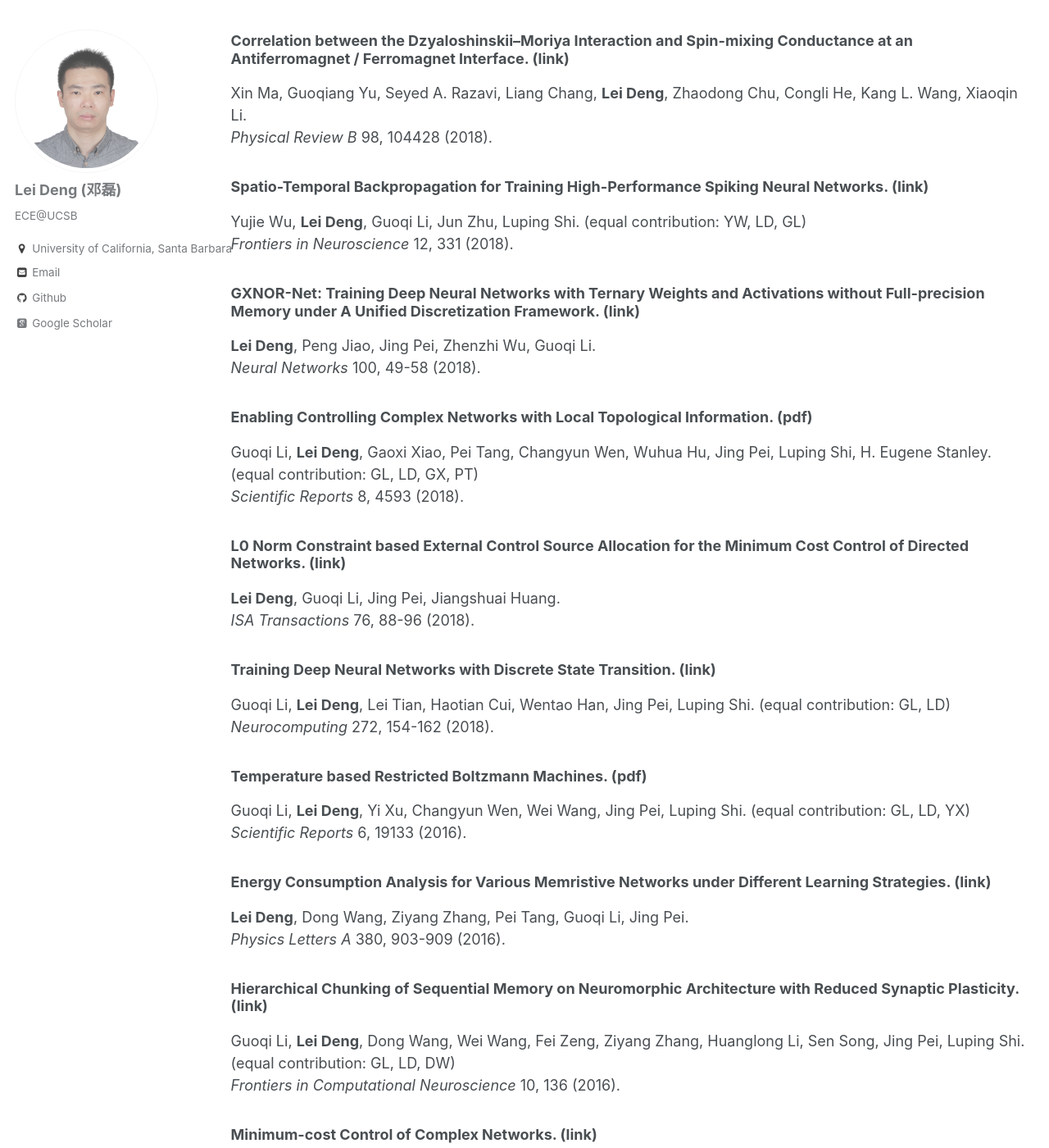
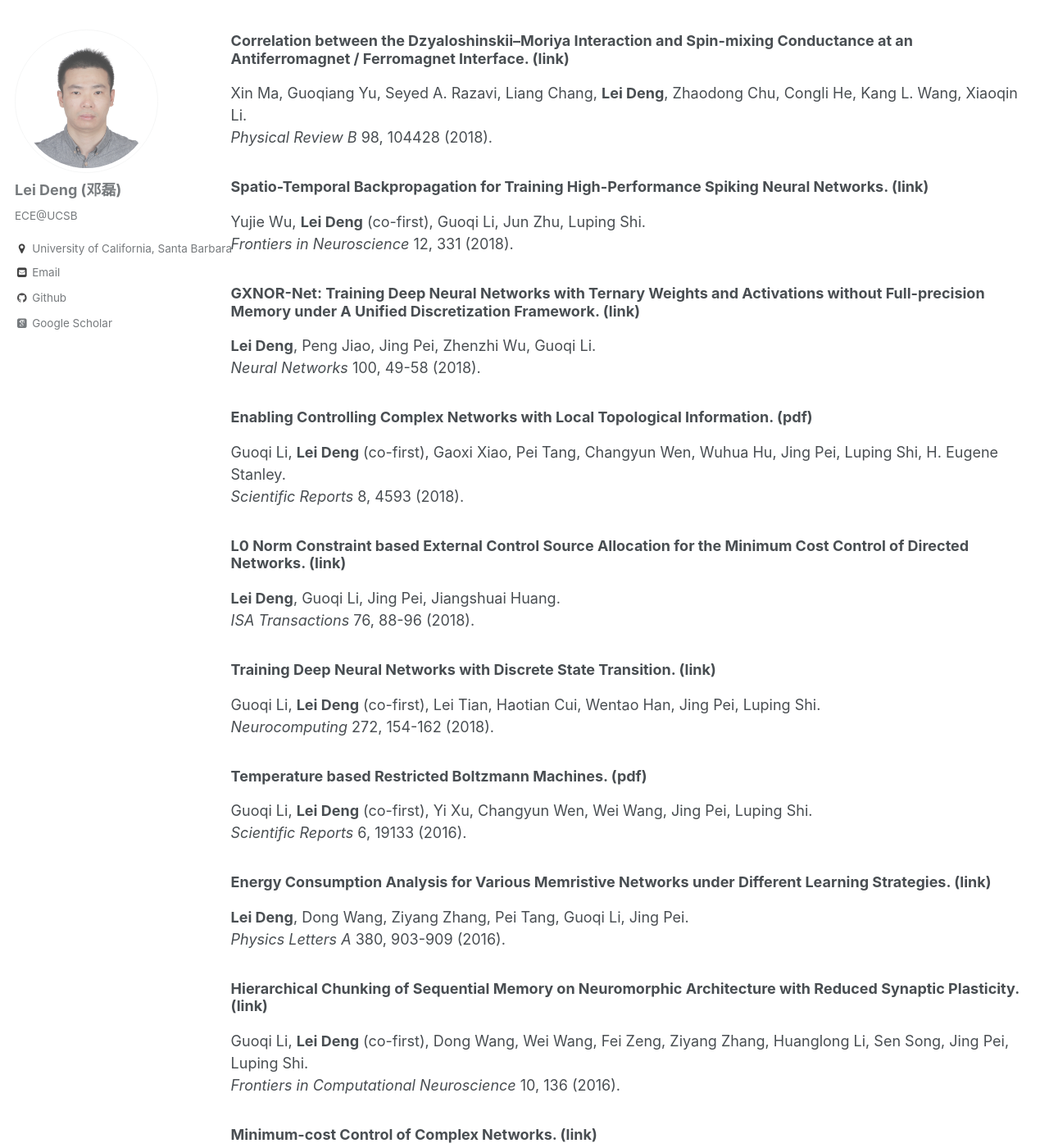
Before and after one commit to dllfei/dllfei.github.io, a Jekyll site: the page built from _pages/publications.md, in a window 1280 px wide and 1400 px high, scrolled down 1788 px. Shown: the whole window at 82% size. Built offline with Jekyll 4.4.1, drawn with Linux system fonts in a browser that asks for light colours; some web fonts are replaced; some of the changed text lies outside the part shown.

Commit message:
Update publications.md

```diff
--- a/_pages/publications.md
+++ b/_pages/publications.md
@@ -9,7 +9,7 @@ author_profile: true
 ## Journals
 
 ### Towards Artificial General Intelligence with Hybrid Tianjic Chip Architecture. ([link](https://www.nature.com/articles/s41586-019-1424-8)) <br />
-Jing Pei, **Lei Deng**, Sen Song, Mingguo Zhao, Youhui Zhang, Shuang Wu, Guanrui Wang, Zhe Zou, Zhenzhi Wu, Wei He, Feng Chen, Ning Deng, Si Wu, Yu Wang, Yujie Wu, Zheyu Yang, Cheng Ma, Guoqi Li, Wentao Han, Huanglong Li, Huaqiang Wu, Rong Zhao, Yuan Xie, Luping Shi. (equal contribution: JP, LD, SS, MZ, YZ, SW, GW) <br />
+Jing Pei, **Lei Deng** (co-first), Sen Song, Mingguo Zhao, Youhui Zhang, Shuang Wu, Guanrui Wang, Zhe Zou, Zhenzhi Wu, Wei He, Feng Chen, Ning Deng, Si Wu, Yu Wang, Yujie Wu, Zheyu Yang, Cheng Ma, Guoqi Li, Wentao Han, Huanglong Li, Huaqiang Wu, Rong Zhao, Yuan Xie, Luping Shi. <br />
 *Nature* 572, 106-111 (2019). (**Cover Paper**)
 
 ### Containment Control of Directed Networks with Time-varying Nonlinear Multi-agents using Minimum Number of Leaders. ([link](https://www.sciencedirect.com/science/article/pii/S0378437119304625)) <br />
@@ -25,7 +25,7 @@ Kun Song, Guoqi Li, Xumin Chen, **Lei Deng**, Gaoxi Xiao, Fei Zeng, Jing Pei. <b
 *IEEE Transactions on Cybernetics* (2019).
 
 ### Effective and Efficient Batch Normalization Using Few Uncorrelated Data for Statistics' Estimation. ([pdf](https://arxiv.org/pdf/1810.10962.pdf)) <br />
-Zhaodong Chen, **Lei Deng**, Guoqi Li, Jiawei Sun, Xing Hu, Xin Ma, Yuan Xie. (equal contribution: ZC, LD) <br />
+Zhaodong Chen, **Lei Deng** (co-first), Guoqi Li, Jiawei Sun, Xing Hu, Xin Ma, Yuan Xie. <br />
 (Submitted to *IEEE Transactions on Neural Networks and Learning Systems*).
 
 ### SemiMap: A Semi-folded Convolution Mapping for Speed-Overhead Balance on Crossbars. ([link](https://ieeexplore.ieee.org/abstract/document/8556049)) <br />
@@ -45,7 +45,7 @@ Leitao Gao, Guangshe Zhao, Guoqi Li, **Lei Deng**, Fei Zeng. <br />
 *Journal of the Franklin Institute* 355, 8141-8157 (2018).
 
 ### Crossbar-Aware Neural Network Pruning. ([pdf](https://ieeexplore.ieee.org/stamp/stamp.jsp?tp=&arnumber=8485680)) <br />
-Ling Liang, **Lei Deng**, Yueling Zeng, Xing Hu, Yu Ji, Xin Ma, Guoqi Li, Yuan Xie. (equal contribution: LL, LD) <br />
+Ling Liang, **Lei Deng** (co-first), Yueling Zeng, Xing Hu, Yu Ji, Xin Ma, Guoqi Li, Yuan Xie. <br />
 *IEEE Access* 6, 58324-58337 (2018).
 
 ### L1-Norm Batch Normalization for Efficient Training of Deep Neural Networks. ([link](https://ieeexplore.ieee.org/document/8528524)) <br />
@@ -57,7 +57,7 @@ Xin Ma, Guoqiang Yu, Seyed A. Razavi, Liang Chang, **Lei Deng**, Zhaodong Chu, C
 *Physical Review B* 98, 104428 (2018).
 
 ### Spatio-Temporal Backpropagation for Training High-Performance Spiking Neural Networks. ([link](https://www.frontiersin.org/articles/10.3389/fnins.2018.00331/full)) <br />
-Yujie Wu, **Lei Deng**, Guoqi Li, Jun Zhu, Luping Shi. (equal contribution: YW, LD, GL) <br />
+Yujie Wu, **Lei Deng** (co-first), Guoqi Li, Jun Zhu, Luping Shi. <br />
 *Frontiers in Neuroscience* 12, 331 (2018).
 
 ### GXNOR-Net: Training Deep Neural Networks with Ternary Weights and Activations without Full-precision Memory under A Unified Discretization Framework. ([link](https://www.sciencedirect.com/science/article/pii/S0893608018300108)) <br />
@@ -65,7 +65,7 @@ Yujie Wu, **Lei Deng**, Guoqi Li, Jun Zhu, Luping Shi. (equal contribution: YW,
 *Neural Networks* 100, 49-58 (2018).
 
 ### Enabling Controlling Complex Networks with Local Topological Information. ([pdf](https://www.nature.com/articles/s41598-018-22655-5.pdf)) <br />
-Guoqi Li, **Lei Deng**, Gaoxi Xiao, Pei Tang, Changyun Wen, Wuhua Hu, Jing Pei, Luping Shi, H. Eugene Stanley. (equal contribution: GL, LD, GX, PT) <br />
+Guoqi Li, **Lei Deng** (co-first), Gaoxi Xiao, Pei Tang, Changyun Wen, Wuhua Hu, Jing Pei, Luping Shi, H. Eugene Stanley. <br />
 *Scientific Reports* 8, 4593 (2018).
 
 ### L0 Norm Constraint based External Control Source Allocation for the Minimum Cost Control of Directed Networks. ([link](https://www.sciencedirect.com/science/article/pii/S0019057818301034)) <br />
@@ -73,11 +73,11 @@ Guoqi Li, **Lei Deng**, Gaoxi Xiao, Pei Tang, Changyun Wen, Wuhua Hu, Jing Pei,
 *ISA Transactions* 76, 88-96 (2018).
 
 ### Training Deep Neural Networks with Discrete State Transition. ([link](https://www.sciencedirect.com/science/article/pii/S0925231217311864)) <br />
-Guoqi Li, **Lei Deng**, Lei Tian, Haotian Cui, Wentao Han, Jing Pei, Luping Shi. (equal contribution: GL, LD) <br />
+Guoqi Li, **Lei Deng** (co-first), Lei Tian, Haotian Cui, Wentao Han, Jing Pei, Luping Shi. <br />
 *Neurocomputing* 272, 154-162 (2018).
 
 ### Temperature based Restricted Boltzmann Machines. ([pdf](https://www.nature.com/articles/srep19133.pdf)) <br />
-Guoqi Li, **Lei Deng**, Yi Xu, Changyun Wen, Wei Wang, Jing Pei, Luping Shi. (equal contribution: GL, LD, YX) <br />
+Guoqi Li, **Lei Deng** (co-first), Yi Xu, Changyun Wen, Wei Wang, Jing Pei, Luping Shi. <br />
 *Scientific Reports* 6, 19133 (2016).
 
 ### Energy Consumption Analysis for Various Memristive Networks under Different Learning Strategies. ([link](https://www.sciencedirect.com/science/article/pii/S0375960115010609)) <br />
@@ -85,7 +85,7 @@ Guoqi Li, **Lei Deng**, Yi Xu, Changyun Wen, Wei Wang, Jing Pei, Luping Shi. (eq
 *Physics Letters A* 380, 903-909 (2016).
 
 ### Hierarchical Chunking of Sequential Memory on Neuromorphic Architecture with Reduced Synaptic Plasticity. ([link](https://www.frontiersin.org/articles/10.3389/fncom.2016.00136/full)) <br />
-Guoqi Li, **Lei Deng**, Dong Wang, Wei Wang, Fei Zeng, Ziyang Zhang, Huanglong Li, Sen Song, Jing Pei, Luping Shi. (equal contribution: GL, LD, DW) <br />
+Guoqi Li, **Lei Deng** (co-first), Dong Wang, Wei Wang, Fei Zeng, Ziyang Zhang, Huanglong Li, Sen Song, Jing Pei, Luping Shi. <br />
 *Frontiers in Computational Neuroscience* 10, 136 (2016).
 
 ### Minimum-cost Control of Complex Networks. ([link](http://iopscience.iop.org/article/10.1088/1367-2630/18/1/013012/meta)) <br />
@@ -116,7 +116,7 @@ Yang Zhao, Xing Hu, Shuangchen Li, Jing Ye, **Lei Deng**, Yu Ji, Jianyu Xu, Dong
 in *Design, Automation and Test in Europe (DATE)*, Florence, Italy, March 2019.
 
 ### Dynamic Sparse Graph for Efficient Deep Learning. ([pdf](https://openreview.net/pdf?id=H1goBoR9F7)) <br />
-Liu Liu, **Lei Deng**, Xing Hu, Maohua Zhu, Guoqi Li, Yufei Ding, Yuan Xie. (equal contribution: LL, LD) <br />
+Liu Liu, **Lei Deng** (co-first), Xing Hu, Maohua Zhu, Guoqi Li, Yufei Ding, Yuan Xie. <br />
 in *International Conference on Learning Representations (ICLR)*, New Orleans, USA, May 2019.
 
 ### Direct Training for Spiking Neural Networks: Faster, Larger, Better. ([pdf](https://arxiv.org/pdf/1809.05793.pdf))<br />
```
